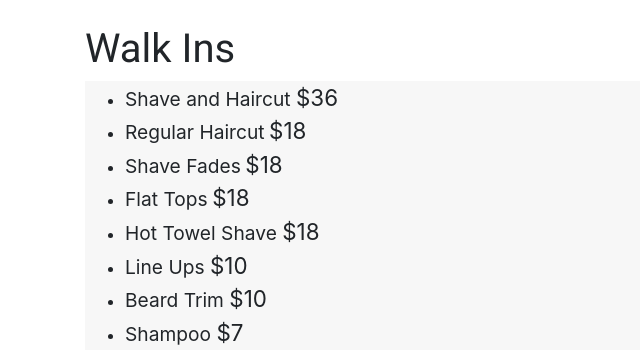
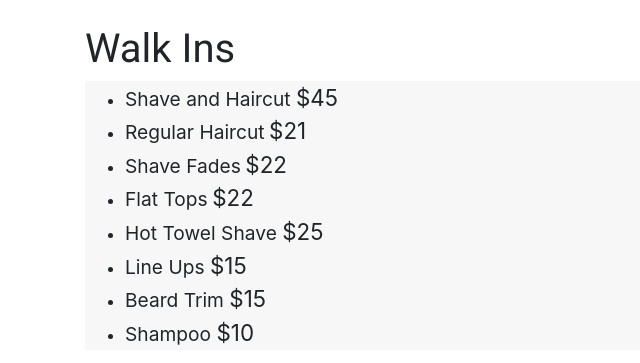
Before and after one commit to JonathanV123/danBarberShop, a plain HTML site: page index.html in a window 1280 px wide. Shown: the part 1651-2014 px from the top of the page, 0-640 px from the left. Drawn offline with nearby package versions, Linux system fonts and the light colour scheme.

Commit message:
changed prices

```diff
--- a/index.html
+++ b/index.html
@@ -91,35 +91,35 @@
                 <ul class="serviceList">
                     <li>
                         <span class="serviceDescription"> Shave and Haircut </span>
-                        <span class="price">$36</span>
+                        <span class="price">$45</span>
                     </li>
                     <li>
                         <span class="serviceDescription">Regular Haircut</span>
-                        <span class="price">$18</span>
+                        <span class="price">$21</span>
                     </li>
                     <li>
                         <span class="serviceDescription"> Shave Fades</span>
-                        <span class="price">$18</span>
+                        <span class="price">$22</span>
                     </li>
                     <li>
                         <span class="serviceDescription"> Flat Tops</span>
-                        <span class="price">$18</span>
+                        <span class="price">$22</span>
                     </li>
                     <li>
                         <span class="serviceDescription"> Hot Towel Shave </span>
-                        <span class="price"> $18</span>
+                        <span class="price"> $25</span>
                     </li>
                     <li>
                         <span class="serviceDescription"> Line Ups </span>
-                        <span class="price">$10</span>
+                        <span class="price">$15</span>
                     </li>
                     <li>
                         <span class="serviceDescription"> Beard Trim </span>
-                        <span class="price">$10</span>
+                        <span class="price">$15</span>
                     </li>
                     <li>
                         <span class="serviceDescription"> Shampoo </span>
-                        <span class="price">$7</span>
+                        <span class="price">$10</span>
                     </li>
                 </ul>
             </div>
```
